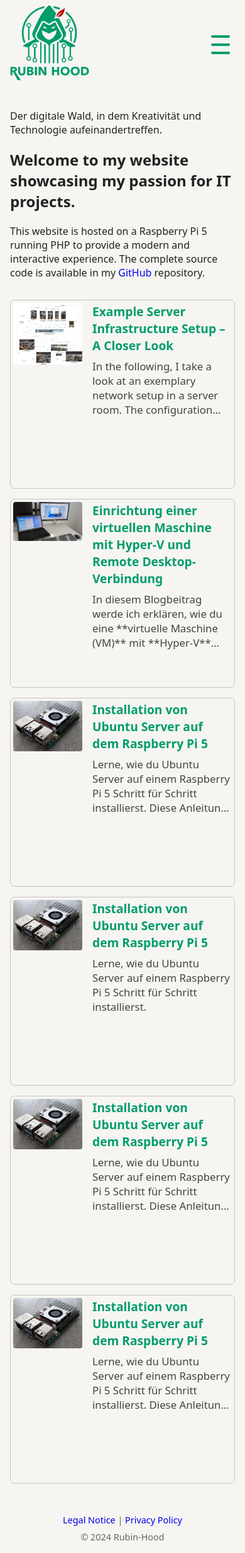
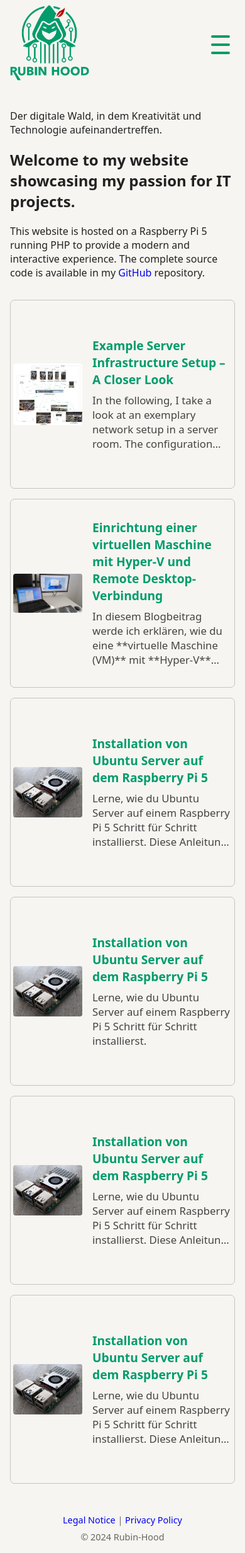
Before and after one commit to rubin-hood/rubinhood-blog, a Jekyll site: the page built from index.md, in a window 390 px wide. Shown: the whole page at 63% size. Built offline with Jekyll 4.4.1, drawn with Linux system fonts in a browser that asks for light colours.

Commit message:
Update style.css

```diff
--- a/assets/css/style.css
+++ b/assets/css/style.css
@@ -369,7 +369,7 @@ footer {
     box-sizing: border-box;      /* Padding/Border zählen zur Breite */
     padding: 0.5rem;             /* Weniger Innenabstand, wirkt kompakter */
     min-height: 120px;  /* Passe auf Wunsch an! */
-    align-items: flex-start;
+    min-height: 120px;  /* Passe auf Wunsch an! */
   }
 
   /* Startseiten-Karten besonders breit darstellen, aber nie größer als 600px */
```
